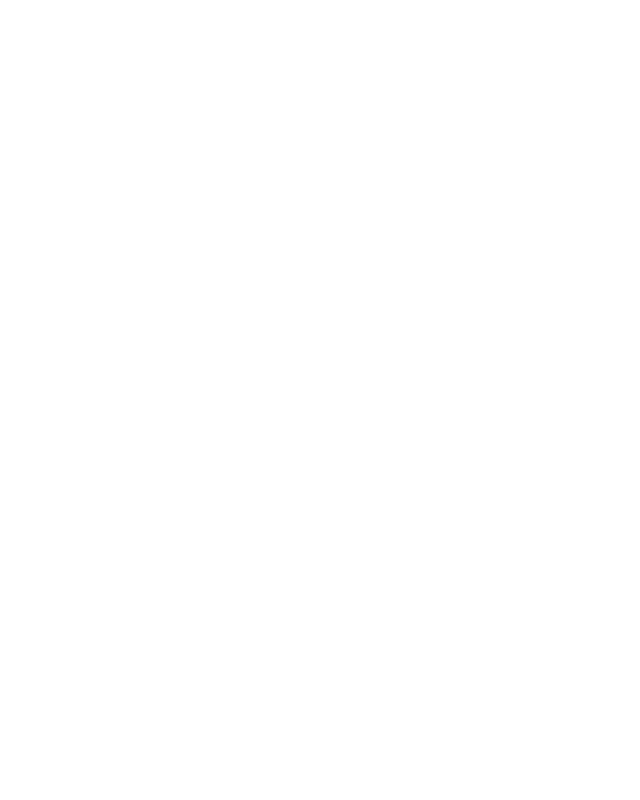
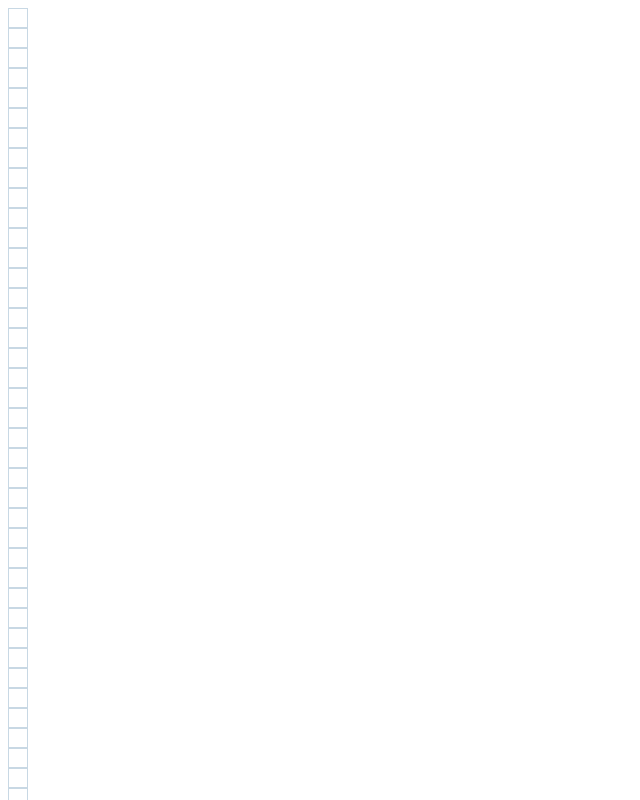
Before and after one commit to MarkLee7916/ai-algorithm-visualisation-rewrite, an Angular app: page /#/pathfinding in a window 1280 px wide. Shown: the top 800 px of the page, without its empty margins (0-640 px from the left). Built offline with nearby package versions, Linux system fonts and the light colour scheme.

Commit message:
Add styles to tile

```diff
--- a/src/app/pathfinding/components/tile/tile.component.css
+++ b/src/app/pathfinding/components/tile/tile.component.css
@@ -0,0 +1,12 @@
+.tile {
+    border: 1px solid var(--primary-color);
+    height: 18px;
+    width: 18px;
+    font-size: 12px;
+    z-index: 100;
+    cursor: pointer;
+    overflow: hidden;
+    display: flex;
+    justify-content: center;
+    align-items: center;
+}
--- a/src/app/pathfinding/components/tile/tile.component.html
+++ b/src/app/pathfinding/components/tile/tile.component.html
@@ -1,4 +1,5 @@
 <div
+  class="tile"
   [class.pulse-highlight]="shouldTileBeHighlighted$ | async"
   [class.black-border]="shouldTileBeHighlighted$ | async"
   [draggable]="true"
--- a/src/styles.css
+++ b/src/styles.css
@@ -1 +1,6 @@
-/* You can add global styles to this file, and also import other style files */
+:root {
+    --primary-color: #c8d8e4;
+    --secondary-color: black;
+    touch-action: pan-x pan-y;
+    height: 100%;
+}
```
